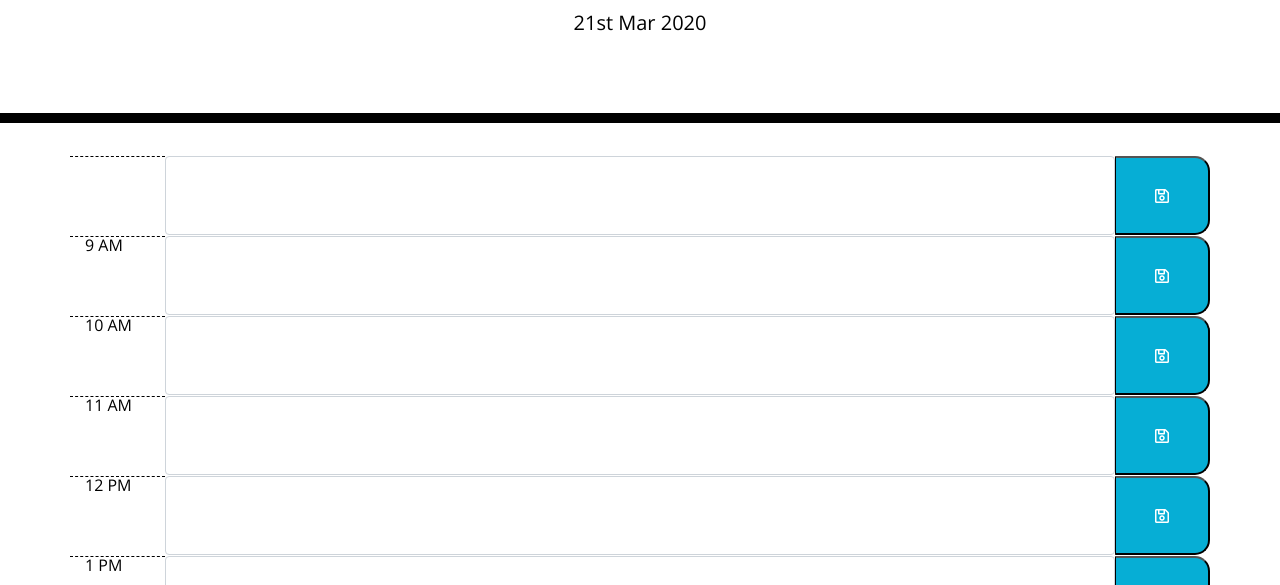
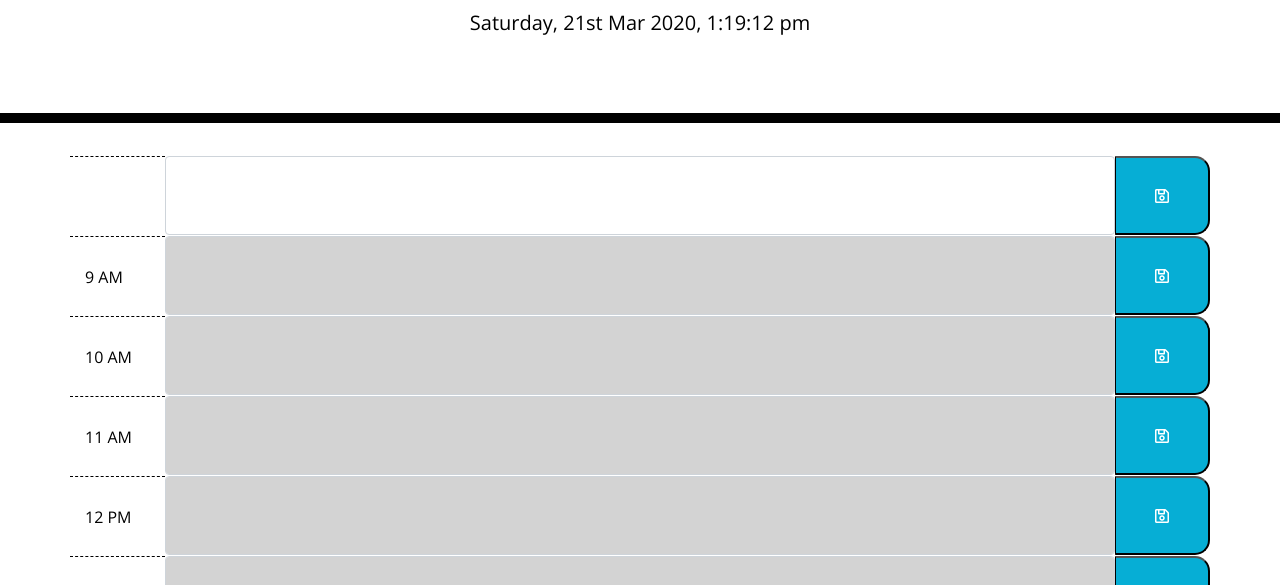
Before and after one commit to a1718367/day_planner, a plain HTML site: page index.html in a window 1280 px wide. Shown: the part 181-766 px from the top of the page. Drawn offline with nearby package versions, Linux system fonts and the light colour scheme.

Commit message:
colorset

```diff
--- a/script.js
+++ b/script.js
@@ -1,35 +1,51 @@
 
 $(document).ready(function(){
 
-    var cday = moment().format('Do MMM YYYY');
+    var cday = moment().format('dddd, Do MMM YYYY, h:mm:ss a');
     $('#currentDay').text(cday);
     addblock();
+
 
 })
 
 var schedule=[
-    {time: "9 AM", event:""},
-    {time: "10 AM", event:""},
-    {time: "11 AM", event:""},
-    {time: "12 PM", event:""},
-    {time: "1 PM", event:""},
-    {time: "2 PM", event:""},
-    {time: "3 PM", event:""},
-    {time: "4 PM", event:""},
-    {time: "5 PM", event:""}
+    {time: "9 AM", event:"", hour:"09:00"},
+    {time: "10 AM", event:"", hour:"10:00"},
+    {time: "11 AM", event:"", hour:"11:00"},
+    {time: "12 PM", event:"", hour:"12:00"},
+    {time: "1 PM", event:"", hour:"13:00"},
+    {time: "2 PM", event:"", hour:"14:00"},
+    {time: "3 PM", event:"", hour:"15:00"},
+    {time: "4 PM", event:"", hour:"16:00"},
+    {time: "5 PM", event:"", hour:"17:00"}
 ];
 
 function addblock(){
     for(i=0;i<schedule.length;i++){
         var slothour = schedule[i].time;
+        var blockcolor = colorcode(i);
         var entryrow = $('<div class="row"></div>');
         var slotname = $('<div class="col-1 hour"></div>').text(slothour);
-        var texta = $('<textarea class="col-10 form-control description" rows="1"></textarea>"');
+        var texta = $('<textarea class="col-10 form-control '+ blockcolor +' description rows="1">');
         var savebtn = $('<button class="col-1 saveBtn"><i class="far fa-save"></i></button>')
 
         $('#start').append(entryrow);
         entryrow.append(slotname);
         entryrow.append(texta);
         entryrow.append(savebtn);
+
     }
 }
+
+
+function colorcode(i){
+    var q = moment().format('H A');
+    var w = schedule[i].hour;
+
+    if(moment(w,'H A').isBefore(q)===true){
+        return "future"
+    }else if(moment(w,'H A').isSame(q)===true){
+        return "present"
+    }else{return "past"}
+
+}
--- a/style.css
+++ b/style.css
@@ -41,6 +41,7 @@ textarea{
   background-color: #ffffff;
   color: #000000;
   border-top: 1px dashed #000000;
+  padding-top: 2em;
 }
 
 .past {
```
